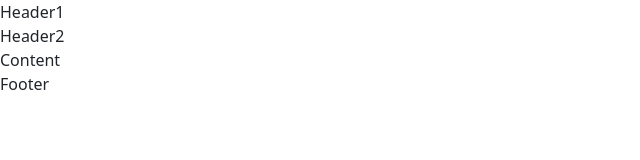
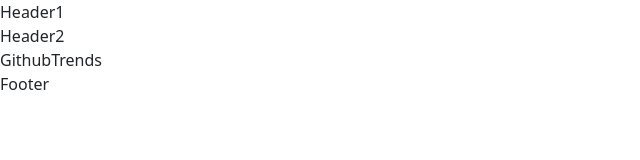
Before and after one commit to KamranDavar/github-trending, a React (Create React App) app: page / in a window 1280 px wide. Shown: the top 160 px of the page, without its empty margins (0-640 px from the left). Built offline with nearby package versions, Linux system fonts and the light colour scheme.

Commit message:
feat(layout): content component completed

```diff
--- a/src/components/layout/Content.tsx
+++ b/src/components/layout/Content.tsx
@@ -1,7 +1,6 @@
 import React, { FC } from 'react'
+import { childrenType } from '../../interfaces'
 
-type propsType = any
-
-export const Content: FC<propsType> = () => {
-  return <div>Content</div>
+export const Content: FC<childrenType> = ({ children }) => {
+  return <div>{children}</div>
 }
--- /dev/null
+++ b/src/interfaces/index.ts
@@ -0,0 +1,5 @@
+import { ReactNode } from 'react'
+
+export type childrenType = {
+  children: ReactNode[] | ReactNode
+}
--- a/src/routes/index.tsx
+++ b/src/routes/index.tsx
@@ -13,7 +13,7 @@
       <Content>
         <Routes>
           <Route path="/" element={<GithubTrends />} />
-          {/*<Route element={<Error404 />} />*/}
+          <Route path="/*" element={<h1>Not Found</h1>} />
         </Routes>
       </Content>
       <Footer />
```
